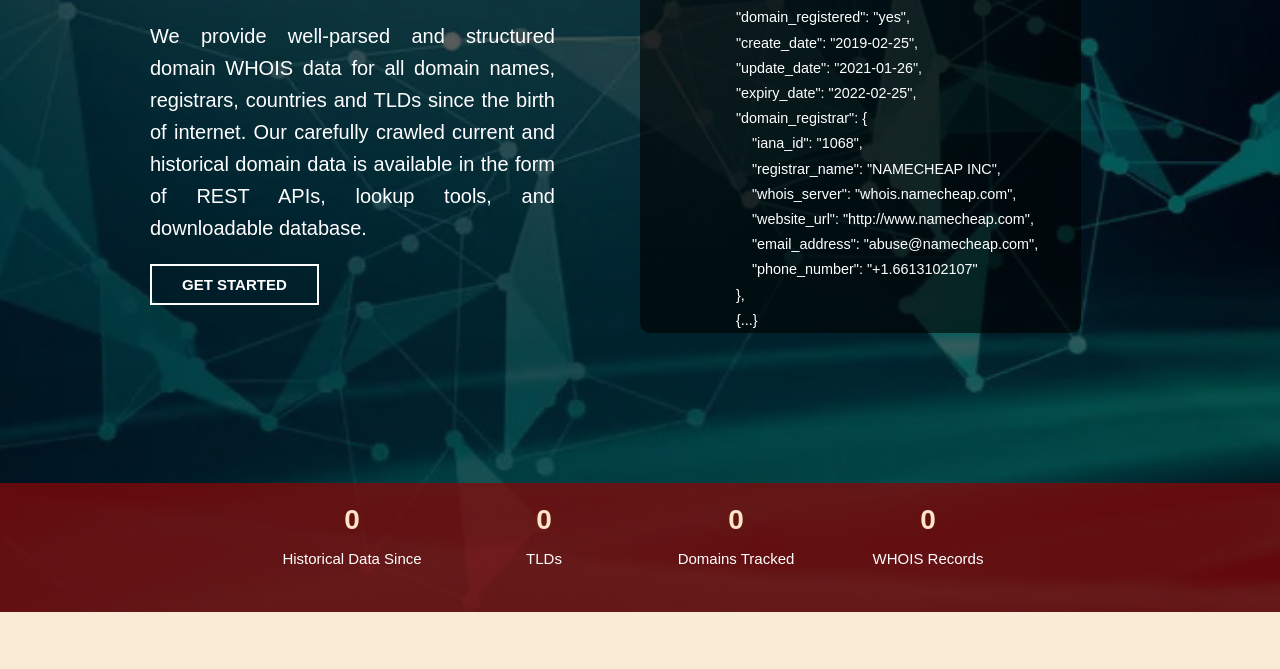
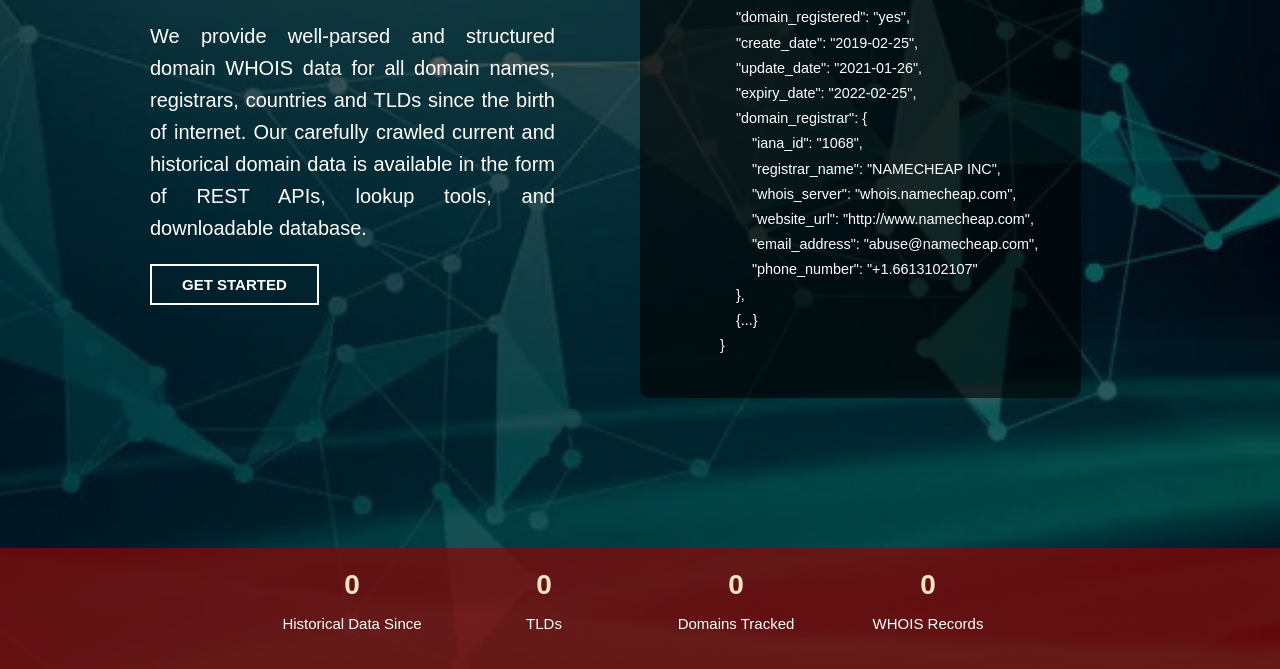
Before and after one commit to Hamzan1996/WHOisFreaks-JBAKE, a plain HTML site: page output/index.html in a window 1280 px wide. Shown: the part 431-1100 px from the top of the page. Drawn offline with Linux system fonts and the light colour scheme; no server answers.

Commit message:
completed for submission

```diff
--- a/assets/styles/style.css
+++ b/assets/styles/style.css
@@ -139,7 +139,7 @@ button.dropbtn:hover{color: rgb(182, 171, 199);}
 }
 
   .main-right{
-    max-height: 468px;
+
     background: rgba(0, 0, 0, 0.6);
     line-height: 1.75;
     padding: 1em 1.5em;
--- a/output/styles/style.css
+++ b/output/styles/style.css
@@ -139,7 +139,7 @@ button.dropbtn:hover{color: rgb(182, 171, 199);}
 }
 
   .main-right{
-    max-height: 468px;
+
     background: rgba(0, 0, 0, 0.6);
     line-height: 1.75;
     padding: 1em 1.5em;
```
